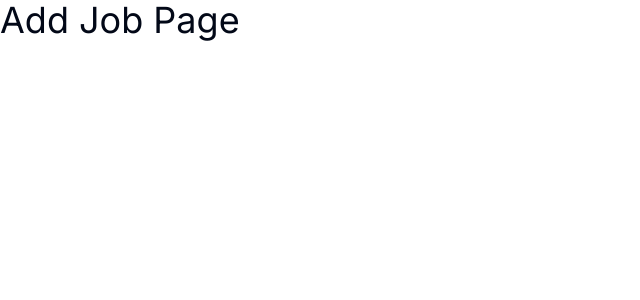
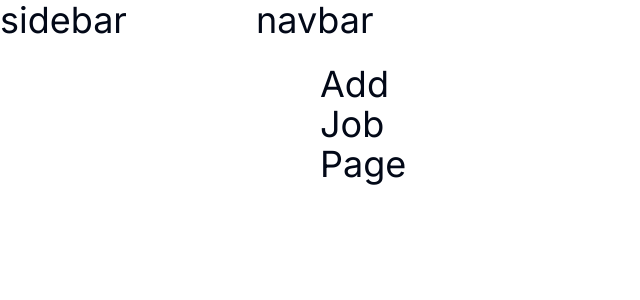
Before and after one commit to MahirAbsar/jobify-next-js-app, a Next.js app: page /add-job in a window 1280 px wide. Shown: the top 300 px of the page, without its empty margins (0-640 px from the left). Built offline with nearby package versions, Linux system fonts and the light colour scheme.

Commit message:
feat:setup basic layout

```diff
--- /dev/null
+++ b/app/(dashboard)/layout.tsx
@@ -0,0 +1,19 @@
+import Sidebar from "@/components/sidebar";
+import Navbar from "@/components/navbar";
+import { PropsWithChildren } from "react";
+
+const DashboardLayout = ({ children }: PropsWithChildren) => {
+  return (
+    <main className="grid lg:grid-cols-5">
+      <div className="hidden lg:block lg:col-span-1 lg:min-h-screen">
+        <Sidebar />
+      </div>
+      <div className="lg:cols-span-4">
+        <Navbar />
+        <div className="py-6 px-4 sm:px-8 lg:px-16">{children}</div>
+      </div>
+    </main>
+  );
+};
+
+export default DashboardLayout;
--- /dev/null
+++ b/components/linksDropdown.tsx
@@ -0,0 +1,6 @@
+const LinksDropdown = () => {
+  return (
+    <div>linksDropdown</div>
+  )
+}
+export default LinksDropdown;
--- /dev/null
+++ b/components/navbar.tsx
@@ -0,0 +1,4 @@
+const Navbar = () => {
+  return <h1 className="text-4xl">navbar</h1>;
+};
+export default Navbar;
--- /dev/null
+++ b/components/sidebar.tsx
@@ -0,0 +1,4 @@
+const Sidebar = () => {
+  return <h1 className="text-4xl">sidebar</h1>;
+};
+export default Sidebar;
--- /dev/null
+++ b/components/themeToggle.tsx
@@ -0,0 +1,4 @@
+const ThemeToggle = () => {
+  return <h1 className="text-4xl">themeToggle</h1>;
+};
+export default ThemeToggle;
```
Also changed, not shown: utils/links.tsx (added, +25 -0 lines), app/(dashboard)/add-job/page.tsx (renamed from app/add-job/page.tsx), app/(dashboard)/jobs/page.tsx (renamed from app/jobs/page.tsx), app/(dashboard)/stats/page.tsx (renamed from app/stats/page.tsx).
